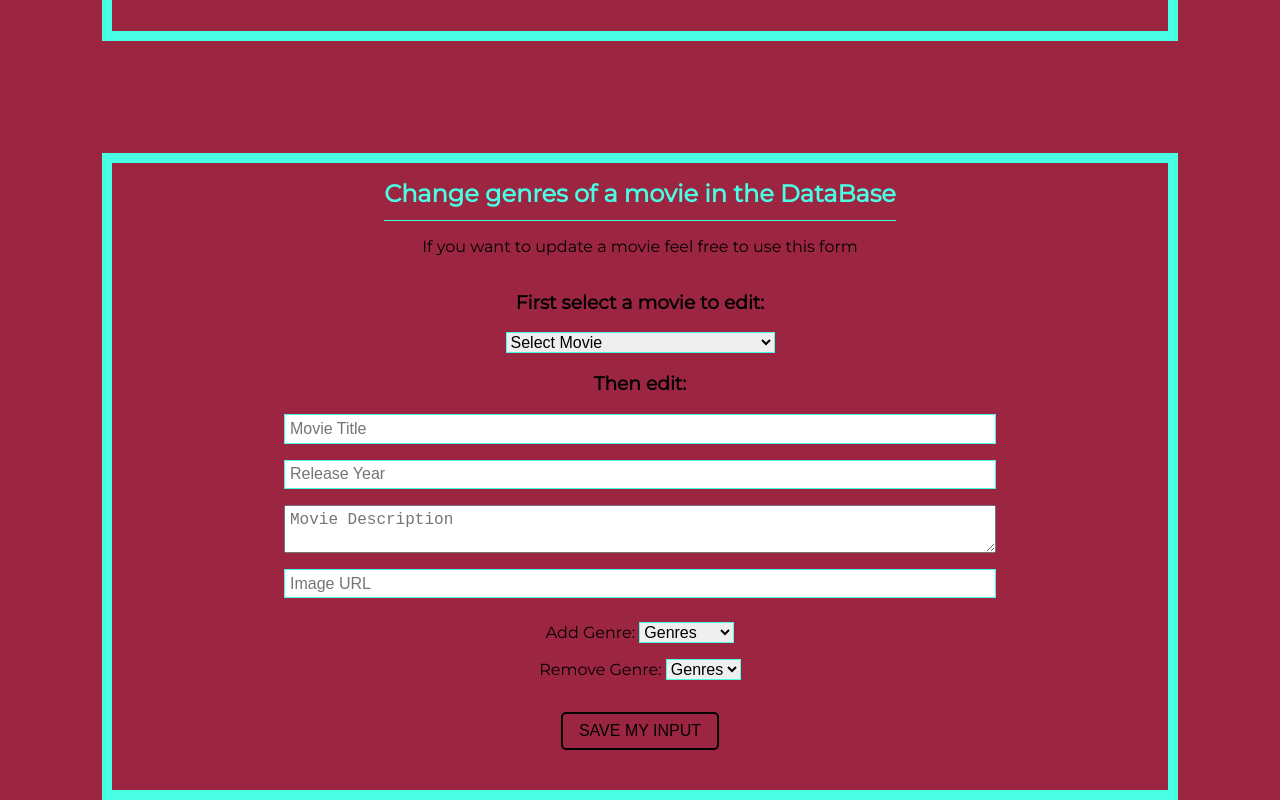
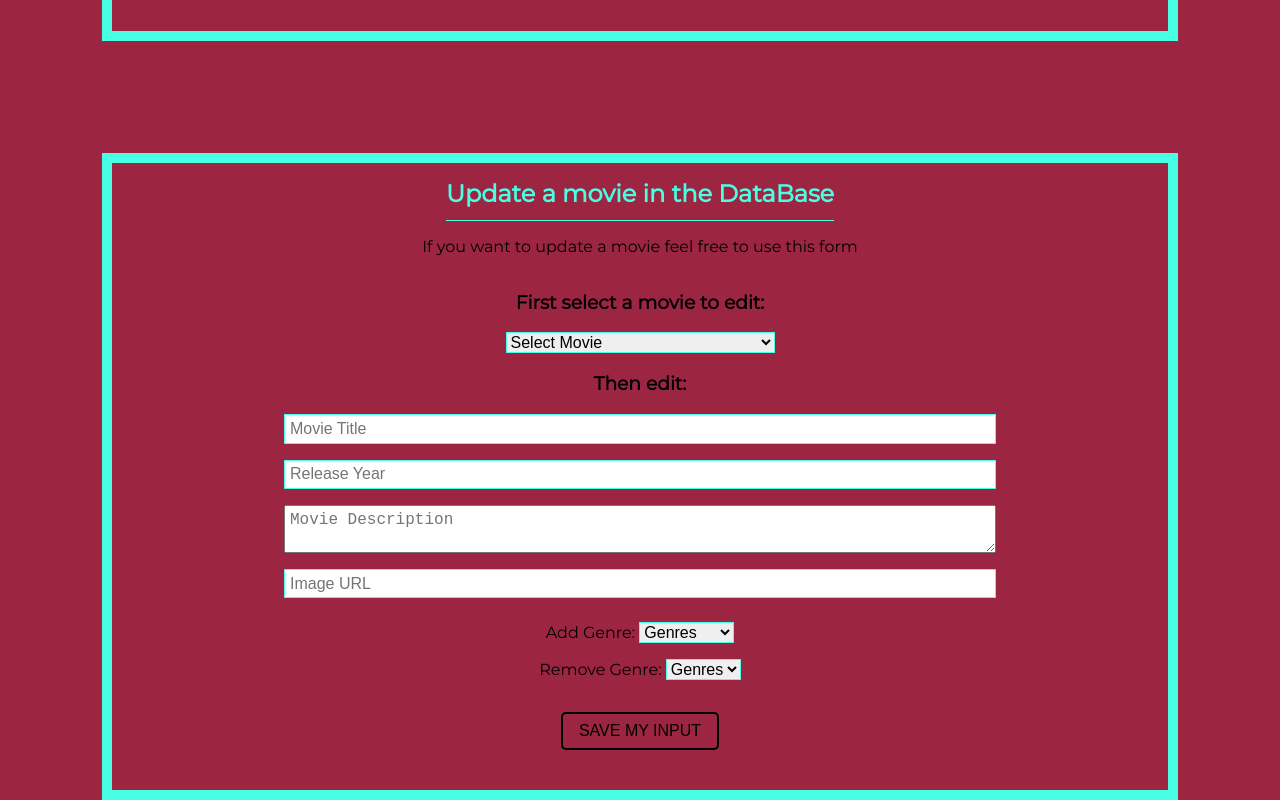
Before and after one commit to joannahogberg/PMDB, a plain HTML site: page index.html in a window 1280 px wide. Shown: the part 1165-1965 px from the top of the page. Drawn offline with Linux system fonts and the light colour scheme.

Commit message:
last updates

```diff
--- a/index.html
+++ b/index.html
@@ -211,23 +211,23 @@
 
         <div class="editMovieDiv" id="editMovie">
             <form id="editMovieForm">
-                <h2>Change genres of a movie in the DataBase</h2>
+                <h2>Update a movie in the DataBase</h2>
                 <p>If you want to update a movie feel free to use this form</p>
-                <!--<label for="selMovElem">Select Movie to edit:</label>-->
+
                 <h3>First select a movie to edit:</h3>
                 <select id="selMovElem" name="selMovElem" onchange="MovieDataBase.getSelMovieGenres()">
                     <option selected disabled >Select Movie</option>
 		        </select>
-                <!--<p id="movToEdit"></p>-->
+
                 <h3>Then edit:</h3>
-                <!--<label for="updateTitle">Edit Movie Title:</label>-->
+
                 <input class="editInfo" id="updateTitle" type="text" value="" placeholder="Movie Title">
-                <!--<label for="updateYear">Edit Release Year:</label>-->
+
                 <input class="editInfo" id="updateYear" type="number" value="" placeholder="Release Year">
-                <!--<label for="updateDescription">Edit Movie Description:</label>-->
+
 
                 <textarea class="editInfo" id="updateDescription" rows="" cols="" placeholder="Movie Description"></textarea>
-                <!--<label for="updateUrl">Edit Image URL:</label>-->
+
                 <input class="editInfo" id="updateUrl" type="text" placeholder="Image URL">
 
                 <label for="addGenre">Add Genre:
```
